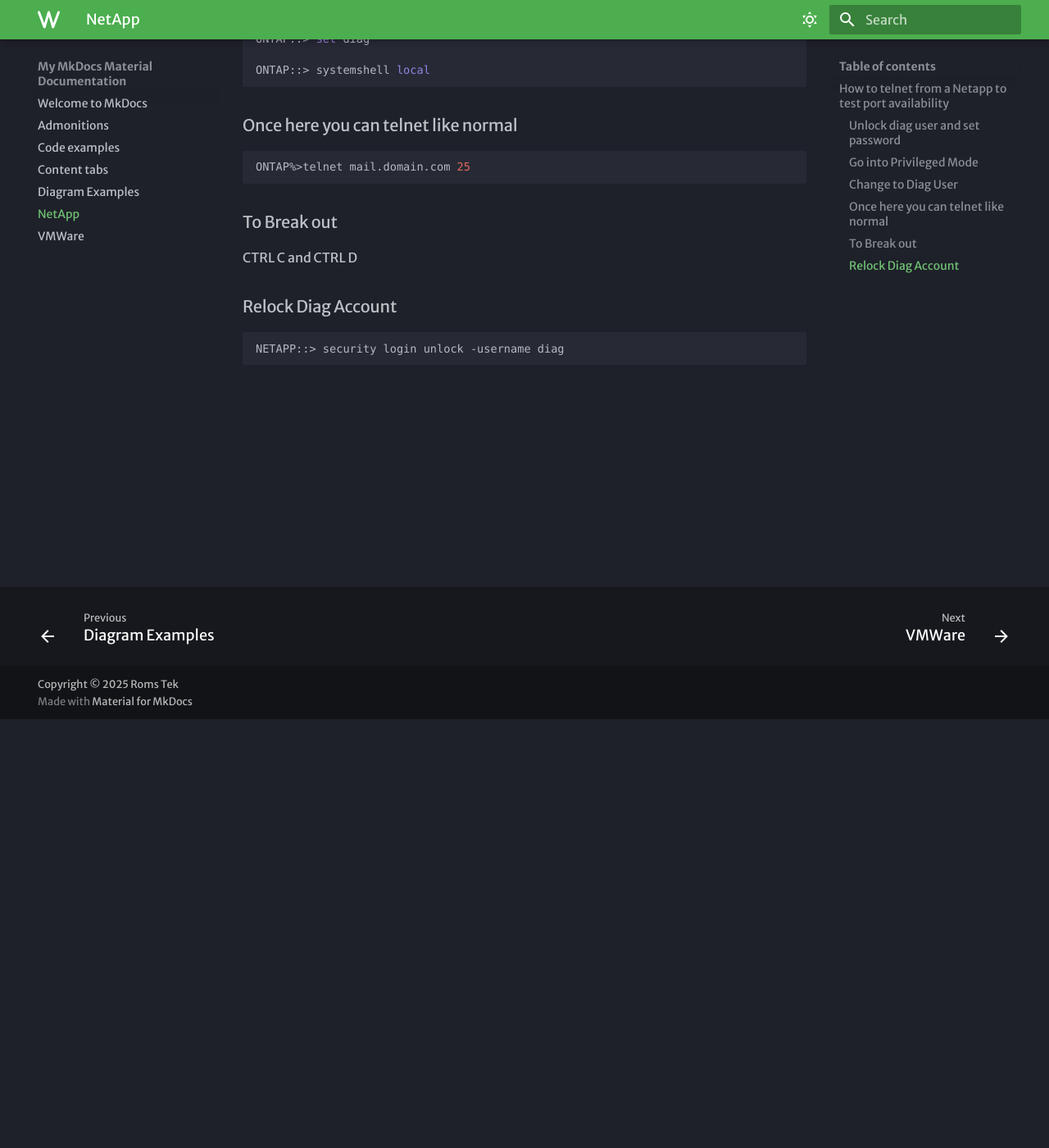
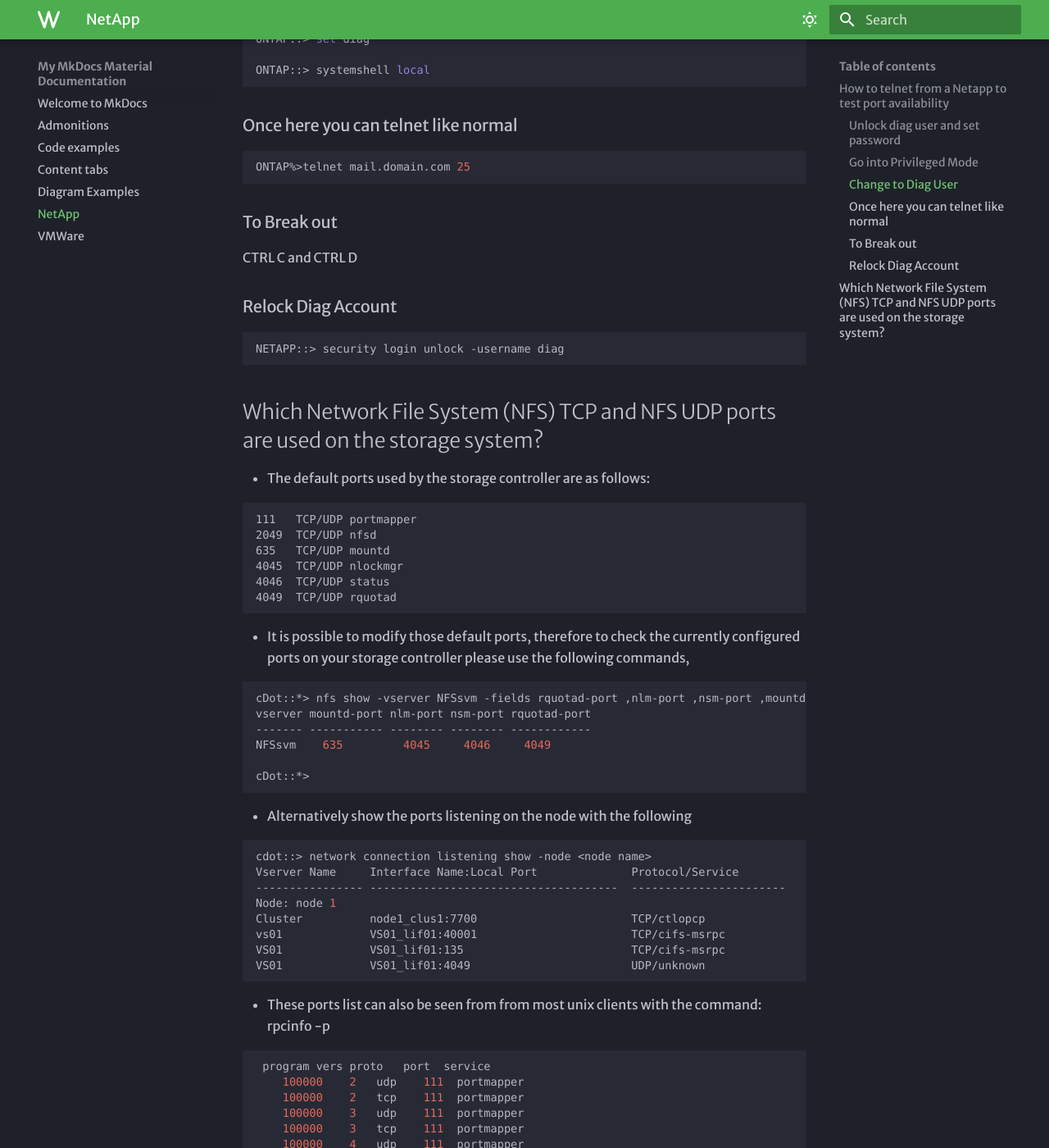
Before and after one commit to redrom357/mkdocs, an MkDocs documentation site: the page built from docs/netapp.md, in a window 1280 px wide and 1400 px high, scrolled down 523 px. Shown: the whole window at 82% size. Built offline with MkDocs 1.6.1 and Material for MkDocs 9.7.7, drawn with Linux system fonts in a browser that asks for light colours; some web fonts are replaced; some of the changed text lies outside the part shown.

Commit message:
NetApp NFS ports used

````diff
--- a/docs/netapp.md
+++ b/docs/netapp.md
@@ -30,3 +30,65 @@
 ```bash
 NETAPP::> security login unlock -username diag
 ```
+
+## Which Network File System (NFS) TCP and NFS UDP ports are used on the storage system?
+
+- The default ports used by the storage controller are as follows:
+
+```
+111   TCP/UDP portmapper
+2049  TCP/UDP nfsd
+635   TCP/UDP mountd
+4045  TCP/UDP nlockmgr
+4046  TCP/UDP status
+4049  TCP/UDP rquotad
+```
+
+- It is possible to modify those default ports, therefore to check the currently configured ports on your storage controller please use the following commands,
+
+```bash
+cDot::*> nfs show -vserver NFSsvm -fields rquotad-port ,nlm-port ,nsm-port ,mountd-port
+vserver mountd-port nlm-port nsm-port rquotad-port
+------- ----------- -------- -------- ------------
+NFSsvm    635         4045     4046     4049
+
+cDot::*>
+```
+
+- Alternatively show the ports listening on the node with the following
+
+```bash
+cdot::> network connection listening show -node <node name>
+Vserver Name     Interface Name:Local Port              Protocol/Service
+---------------- -------------------------------------  -----------------------
+Node: node 1
+Cluster          node1_clus1:7700                       TCP/ctlopcp
+vs01             VS01_lif01:40001                       TCP/cifs-msrpc
+VS01             VS01_lif01:135                         TCP/cifs-msrpc
+VS01             VS01_lif01:4049                        UDP/unknown
+```
+
+- These ports list can also be seen from from most unix clients with the command: rpcinfo -p <storage-controller-IP>
+
+```bash
+ program vers proto   port  service
+    100000    2   udp    111  portmapper
+    100000    2   tcp    111  portmapper
+    100000    3   udp    111  portmapper
+    100000    3   tcp    111  portmapper
+    100000    4   udp    111  portmapper
+    100000    4   tcp    111  portmapper
+    100003    3   udp   2049  nfs
+    100003    3   tcp   2049  nfs
+    100003    4   tcp   2049  nfs
+    100005    1   udp    635  mountd
+    100005    2   udp    635  mountd
+    100005    3   udp    635  mountd
+    100005    1   tcp    635  mountd
+    100005    2   tcp    635  mountd
+    100005    3   tcp    635  mountd
+    100021    4   udp   4045  nlockmgr
+    100021    4   tcp   4045  nlockmgr
+    100024    1   udp   4046  status
+    100024    1   tcp   4046  status
+```
````
